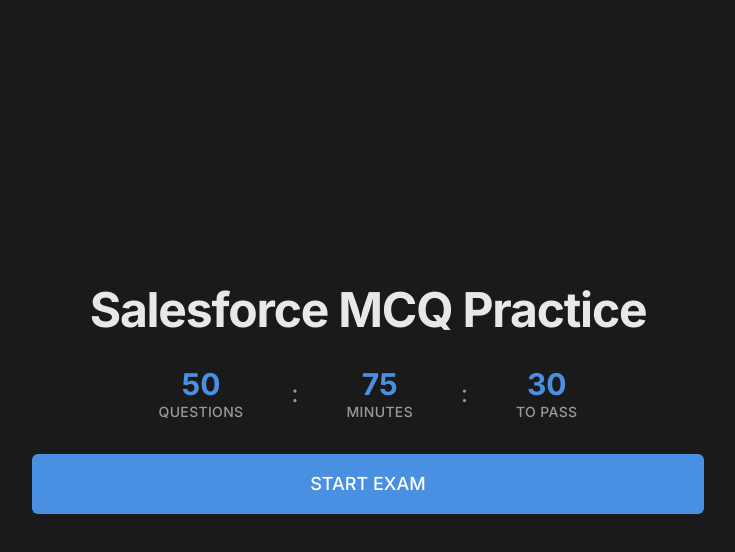
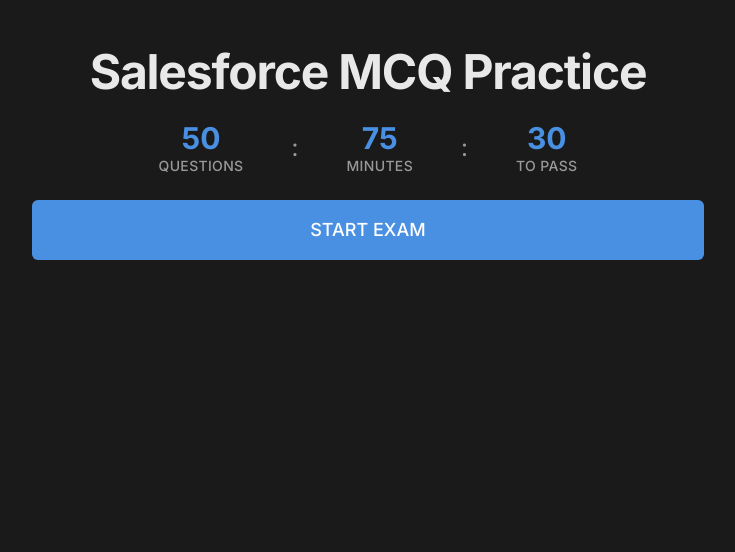
Before and after one commit to Akashrrrrd/SF-MCQ, a Next.js app: page / in a window 1280 px wide. Shown: the top 552 px of the page, without its empty margins (272-1007 px from the left). Built offline with nearby package versions, Linux system fonts and the light colour scheme.

Commit message:
Source Code

```diff
--- a/components/exam-landing.tsx
+++ b/components/exam-landing.tsx
@@ -6,10 +6,10 @@ export function ExamLanding() {
   const { startExam } = useExam()
 
   return (
-    <div className="min-h-screen bg-background flex items-center justify-center p-4 sm:p-6">
-      <div className="w-full max-w-lg sm:max-w-2xl space-y-8 sm:space-y-10">
+    <div className="min-h-screen bg-background flex flex-col justify-start items-center p-4 pt-8 sm:pt-12">
+      <div className="w-full max-w-lg sm:max-w-2xl space-y-6 sm:space-y-8">
         {/* Header - Clean and Professional */}
-        <div className="text-center space-y-6 sm:space-y-8">
+        <div className="text-center space-y-4 sm:space-y-6">
           <h1 className="text-3xl sm:text-4xl lg:text-5xl font-bold text-foreground tracking-tight">
             Salesforce MCQ Practice
           </h1>
```
